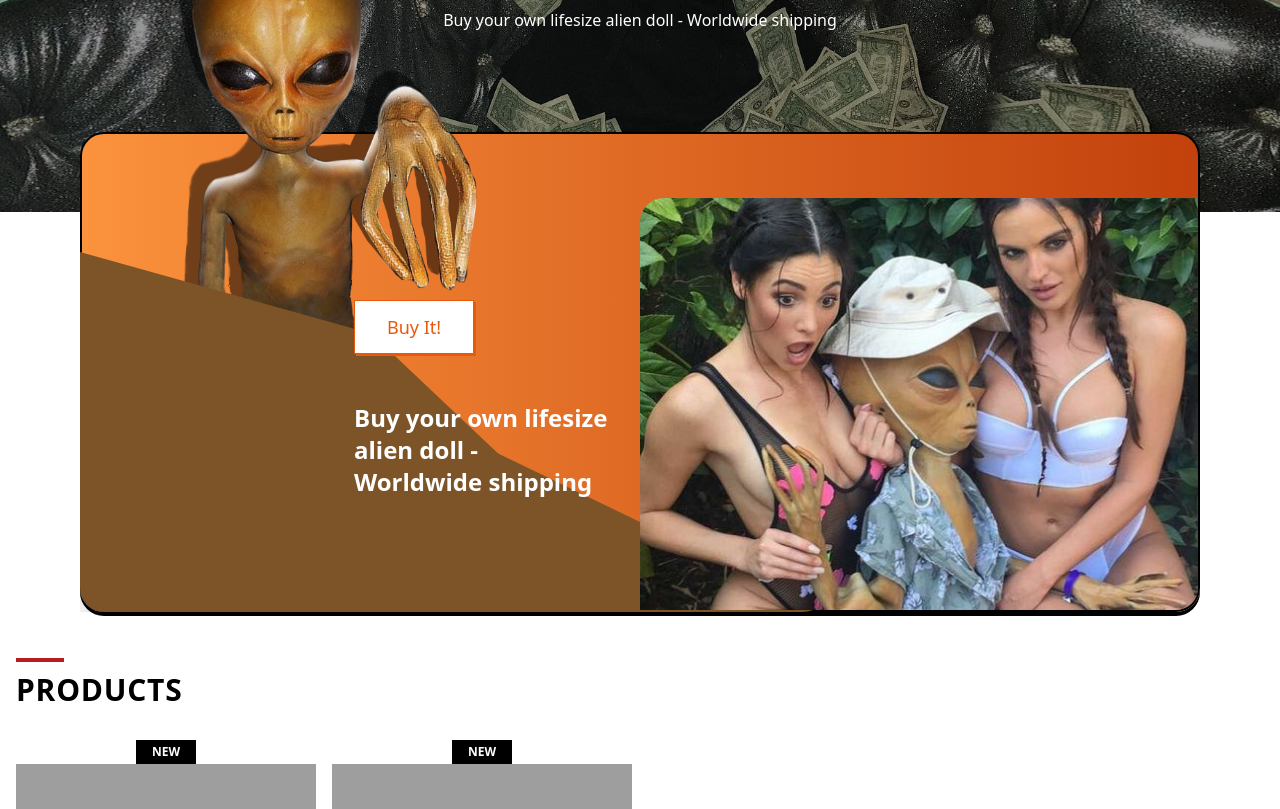
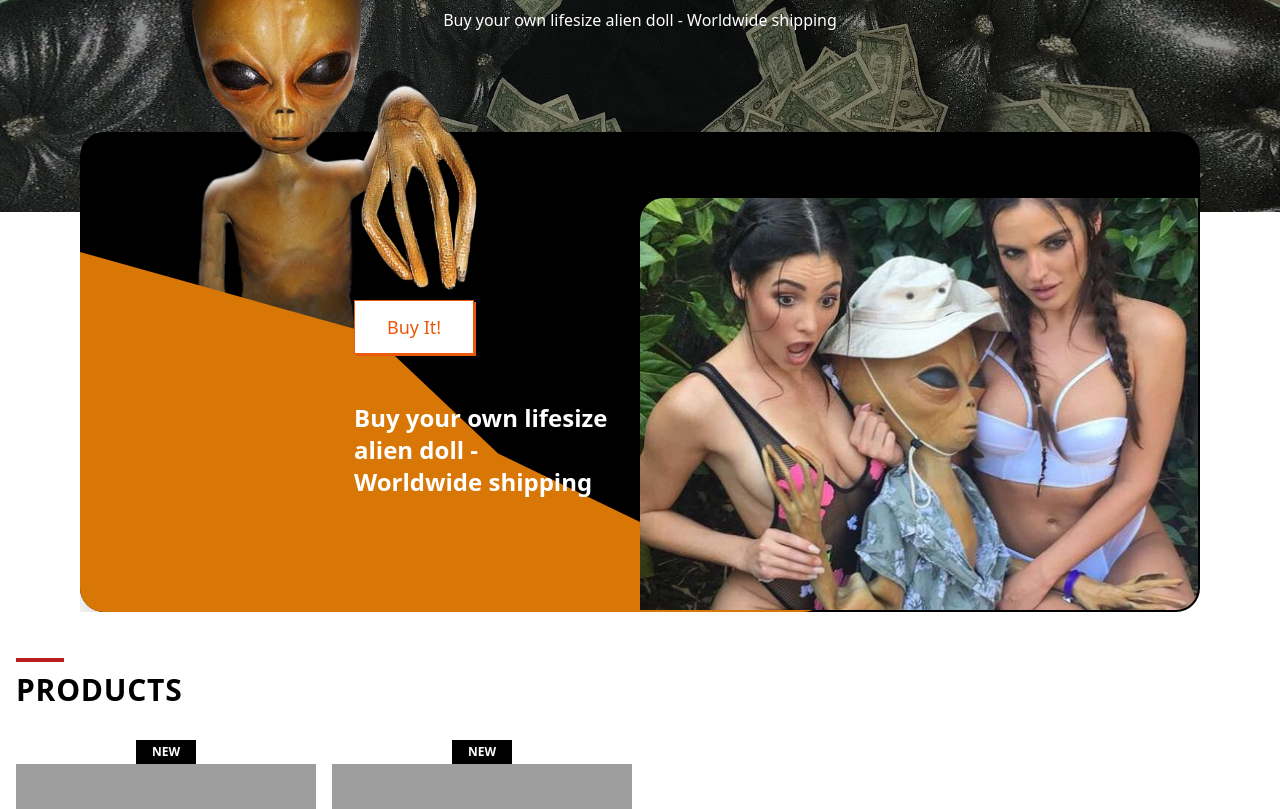
Before and after one commit to AnDyro751/lilmayo, a Next.js app: page / in a window 1280 px wide. Shown: the part 460-1269 px from the top of the page. Built offline with nearby package versions, Linux system fonts and the light colour scheme; grey boxes are pictures that could not be loaded.

Commit message:
feat: Cambios de color

```diff
--- a/src/components/welcomeBanner/index.jsx
+++ b/src/components/welcomeBanner/index.jsx
@@ -23,7 +23,7 @@ const WelcomeBanner = () => {
           <div className="h-full absolute h-xl w-full z-40 rounded-3xl shadow-2xl"
           style={{
             "clipPath": "polygon(0 25%, 0 100%, 100% 100%, 56% 67%, 39% 42%)",
-            backgroundColor: "#7d5427"
+            backgroundColor: "#d97706"
           }}
           >
           </div>
@@ -32,7 +32,7 @@ const WelcomeBanner = () => {
           <Image src={lil} layout="fill" objectFit="cover" className="shadow-2xl"/>
         </div>
         <aside
-          className="lg:h-xl -mt-12 lg:-mt-20 shadow-[0_4px_0_0_rgba(0,0,0,1)] border-2 border-black rounded-xl lg:rounded-3xl overflow-hidden z-50 overflow-hidden text-white lg:grid bg-gradient-to-r from-orange-400 to-orange-700 lg:grid-cols-2 lg:items-center"
+          className="lg:h-xl -mt-12 lg:-mt-20 border-2 border-black rounded-xl lg:rounded-3xl overflow-hidden z-50 overflow-hidden text-white lg:grid bg-black lg:grid-cols-2 lg:items-center"
         >
 
           <div className="p-6 lg:p-12 lg:ml-60 lg:-mt-16 text-center sm:p-16 lg:p-8 lg:text-left z-40">
```
